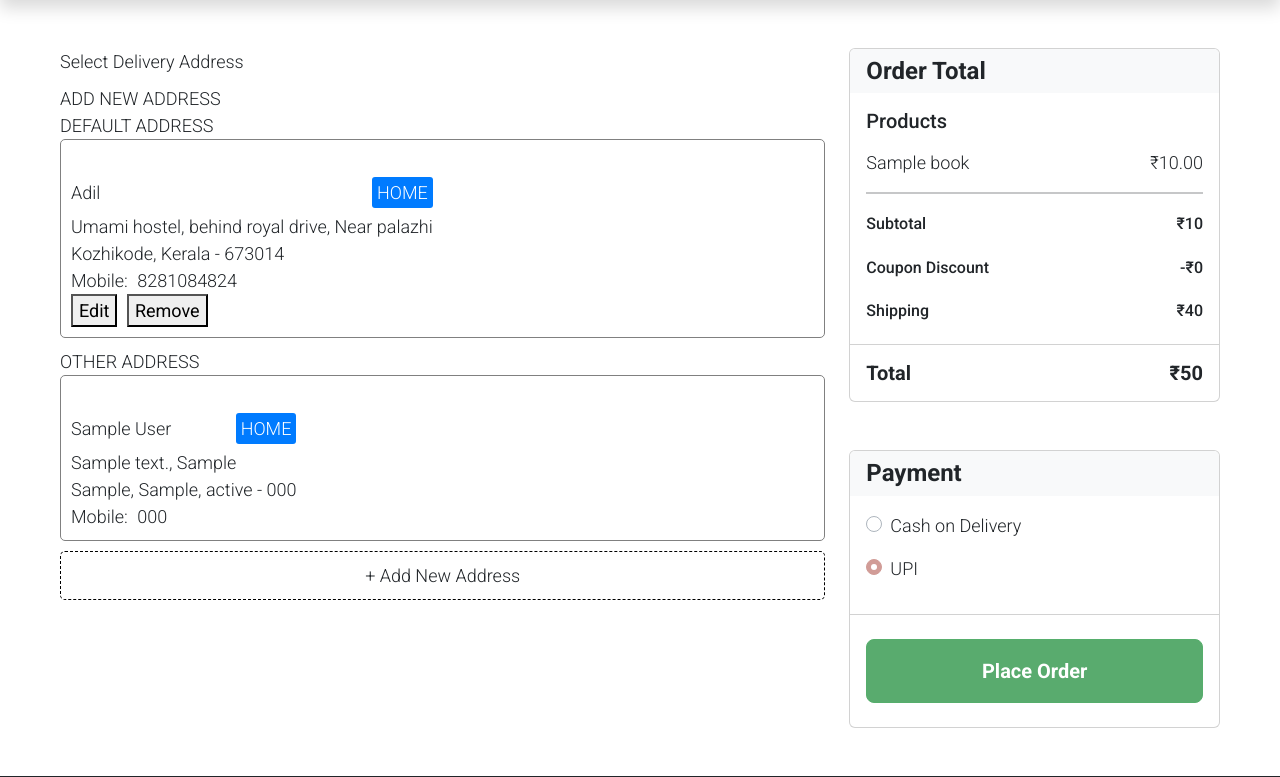
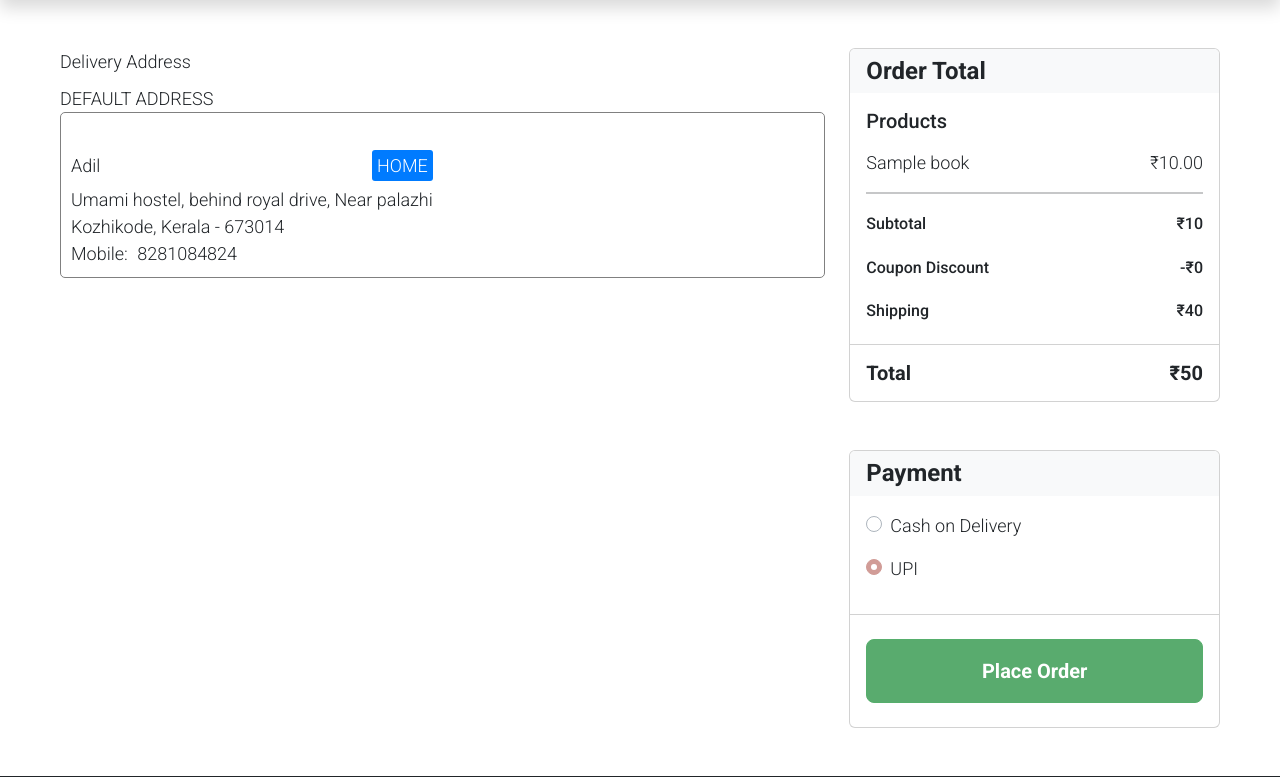
Before and after one commit to AdilAbubacker/LitHub, a Django app: page /checkout/ in a window 1280 px wide. Shown: the part 132-909 px from the top of the page. Run offline with Django 4.2, Linux system fonts and the light colour scheme; a user stored in the database is signed in; tables that the repository leaves empty hold one stand-in row (values such as "Sample post"); some libraries are stand-ins or nearby versions.

Commit message:
address rem

```diff
--- a/cart/templates/cart/checkout.html
+++ b/cart/templates/cart/checkout.html
@@ -82,9 +82,9 @@
 
 
 
-                            <div class="addressList-base-title">Select Delivery Address</div>
+                            <div class="addressList-base-title">Delivery Address</div>
                             <div data-action="add" class="addressList-base-addAddressButton">
-                              <div class="">ADD NEW ADDRESS</div>
+<!--                              <div class="">ADD NEW ADDRESS</div>-->
                             </div>
                           </div>
                           <div class="addressList-base-defaultTitle">DEFAULT ADDRESS</div>
@@ -106,42 +106,40 @@
                                   <span>Mobile: </span><span>8281084824</span>
                                 </div>
                               </div>
-                              <div class="addressBlocks-base-btns">
-                                <button class="addressBlocks-base-edit" data-action="showModal">Edit</button>
-                                <button class="addressBlocks-base-remove" data-action="remove">Remove</button>
-                              </div>
+<!--                              <div class="addressBlocks-base-btns">-->
+<!--                                <button class="addressBlocks-base-edit" data-action="showModal">Edit</button>-->
+<!--                                <button class="addressBlocks-base-remove" data-action="remove">Remove</button>-->
+<!--                              </div>-->
                             </div>
                           </div>
-                          <div class="addressList-base-otherTitle">OTHER ADDRESS</div>
-                            {% for address in addresses %}
-                          <div class="addressBlocks-base-block" id="428717921" data-action="select">
+<!--                          <div class="addressList-base-otherTitle">CURRENT ADDRESS</div>-->
+<!--                          <div class="addressBlocks-base-block" id="428717921" data-action="select">-->
 
-                            <div class="addressBlocks-base-innerBlock">
-                              <svg xmlns="http://www.w3.org/2000/svg" width="16" height="16" viewBox="0 0 16 16" class="addressBlocks-base-radioIcon">
-                                <!-- Your SVG icon here -->
-                              </svg>
-                              <div>
-                                <div>
+<!--                            <div class="addressBlocks-base-innerBlock">-->
+<!--                              <svg xmlns="http://www.w3.org/2000/svg" width="16" height="16" viewBox="0 0 16 16" class="addressBlocks-base-radioIcon">-->
+<!--                                &lt;!&ndash; Your SVG icon here &ndash;&gt;-->
+<!--                              </svg>-->
+<!--                              <div>-->
+<!--                                <div>-->
 
-                                  <div class="addressDetails-base-desktopAddressTitle">
-                                    <div class="addressDetails-base-name">{{ address.name }}</div>
-                                    <div class="addressDetails-base-addressType">HOME</div>
-                                  </div>
-                                  <div class="addressDetails-base-addressField addressBlocks-base-addressDetail">{{ address.address }}, {{ address.landmark }}</div>
-                                  <span>{{ address.city }}, {{ address.district }}, {{ address.state }} - </span><span>{{ address.pincode }}</span>
-                                </div>
-                                <div class="addressDetails-base-mobile">
-                                  <span>Mobile: </span><span>{{ address.mobile }}</span>
-                                </div>
+<!--                                  <div class="addressDetails-base-desktopAddressTitle">-->
+<!--                                    <div class="addressDetails-base-name">{{ address.name }}</div>-->
+<!--                                    <div class="addressDetails-base-addressType">HOME</div>-->
+<!--                                  </div>-->
+<!--                                  <div class="addressDetails-base-addressField addressBlocks-base-addressDetail">{{ address.address }}, {{ address.landmark }}</div>-->
+<!--                                  <span>{{ address.city }}, {{ address.district }}, {{ address.state }} - </span><span>{{ address.pincode }}</span>-->
+<!--                                </div>-->
+<!--                                <div class="addressDetails-base-mobile">-->
+<!--                                  <span>Mobile: </span><span>{{ address.mobile }}</span>-->
+<!--                                </div>-->
 
 
-                              </div>
-                            </div>
-                          </div>
-                            {% endfor %}
-                          <div data-action="add" class="addressList-base-addBlock mb-5">
-                            <div class="addressList-base-label">+ Add New Address</div>
-                          </div>
+<!--                              </div>-->
+<!--                            </div>-->
+<!--                          </div>-->
+<!--                          <div data-action="add" class="addressList-base-addBlock mb-5">-->
+<!--                            <div class="addressList-base-label">+ Add New Address</div>-->
+<!--                          </div>-->
                         </div>
               </div>
                 </div>
```
